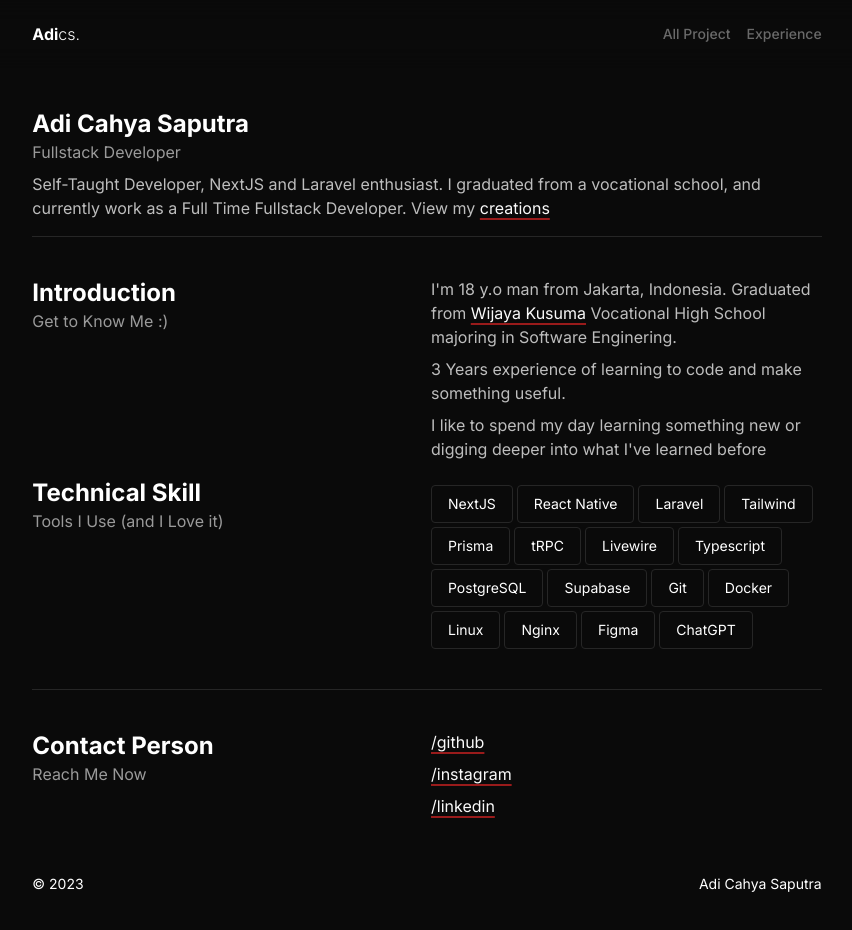
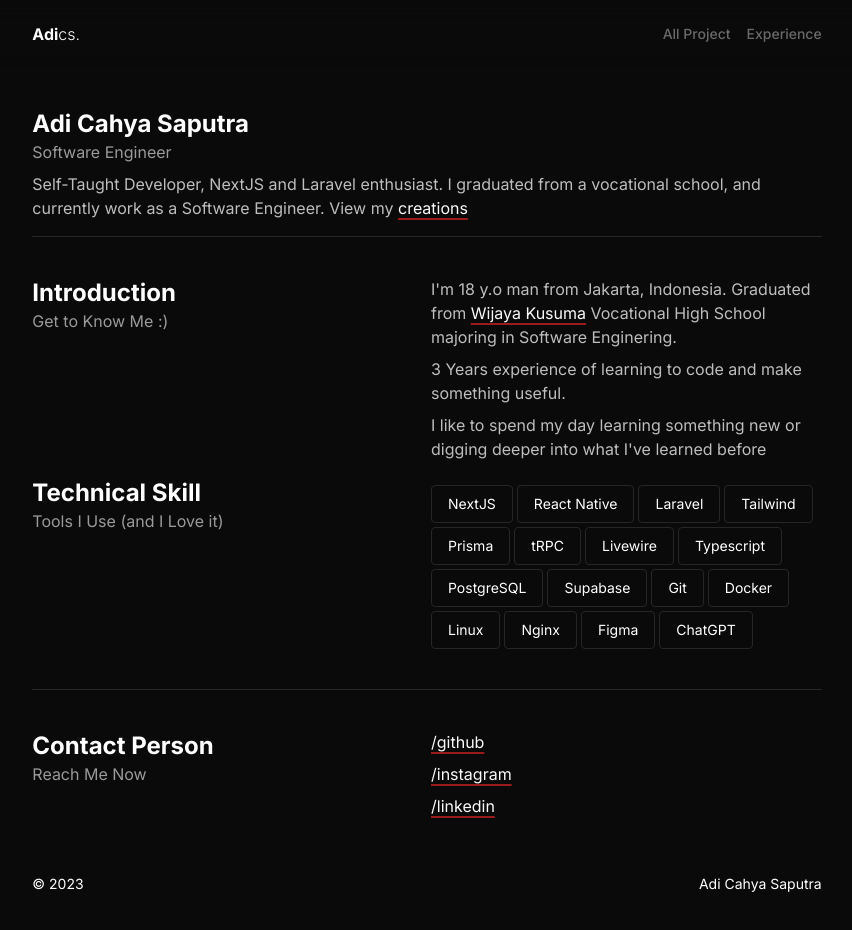
Before and after one commit to AdiCahyaSaputra/personal-website, a Next.js app: page / in a window 1280 px wide. Shown: the top 930 px of the page, without its empty margins (213-1065 px from the left). Built offline with nearby package versions, Linux system fonts and the light colour scheme.

Commit message:
chore: update some metadata for experience

```diff
--- a/app/experience/page.tsx
+++ b/app/experience/page.tsx
@@ -23,9 +23,14 @@ const experiencesData = [
     at: "at Vocational High School",
   },
   {
-    experience: "Fullstack Developer (Freelance)",
+    experience: "Fullstack Developer",
     year: 2023,
     at: "at Mitrain ID",
+  },
+  {
+    experience: "Junior Software Engineer",
+    year: 2024,
+    at: "at PT Pertamina Bina Medika IHC",
   },
 ];
 
@@ -51,7 +56,7 @@ const ExperiencePage = () => {
         {'"'} - Benjamin Adams
       </p>
 
-      <ul className="mt-4 space-y-2">
+      <ul className="mt-4 space-y-4">
         {Object.keys(experiences).map((year, idx) => (
           <li key={idx} className="flex items-start space-x-4 relative">
             <p className="sticky top-20 font-bold text-foreground self-start px-2 py-px border border-border rounded-full">
--- a/components/section/HeadContent.tsx
+++ b/components/section/HeadContent.tsx
@@ -6,13 +6,12 @@ const HeadContent = () => {
     <section>
       <h1 className="text-lg lg:text-2xl font-bold">Adi Cahya Saputra</h1>
       <p className="text-sm lg:text-base text-foreground/60">
-        Fullstack Developer
+        Software Engineer
       </p>
 
       <p className="mt-2 text-foreground/75">
         Self-Taught Developer, NextJS and Laravel enthusiast. I graduated from a
-        vocational school, and currently work as a Full Time Fullstack
-        Developer. View my{" "}
+        vocational school, and currently work as a Software Engineer. View my{" "}
         <Link
           href="/projects"
           className="underline text-foreground hover:decoration-red-800"
```
Also changed, not shown: 1 other file (tests, documents, lock files or other folders).
